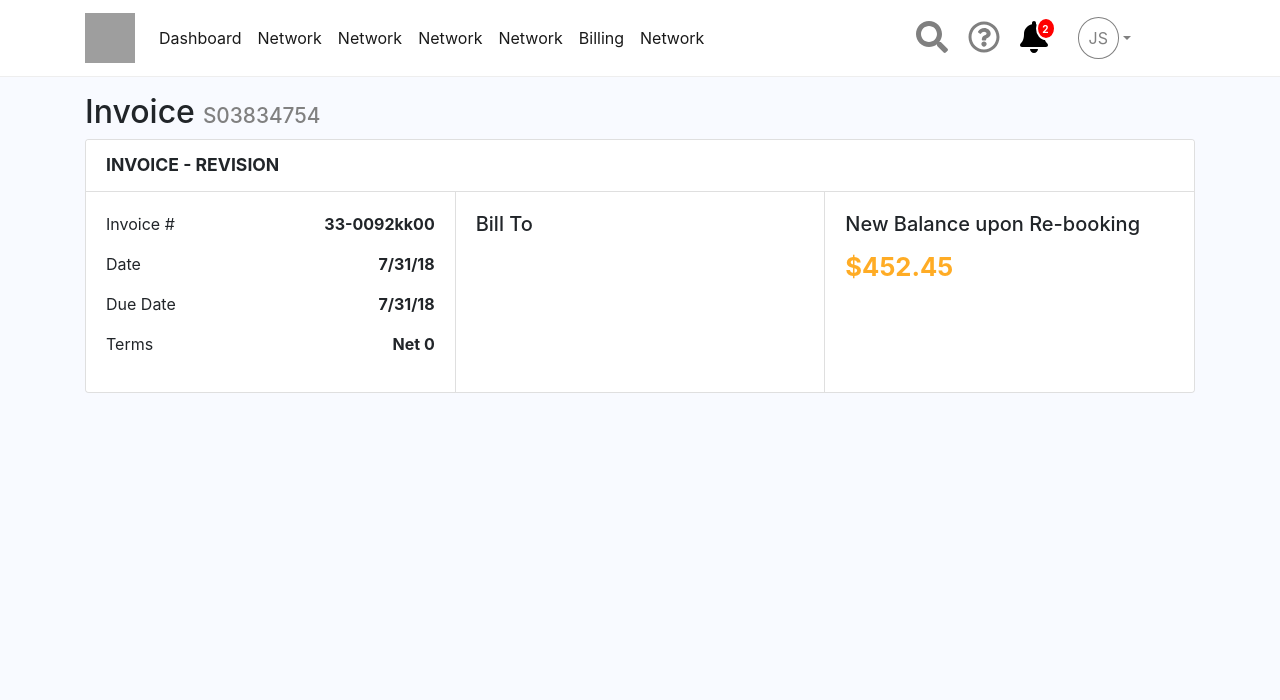
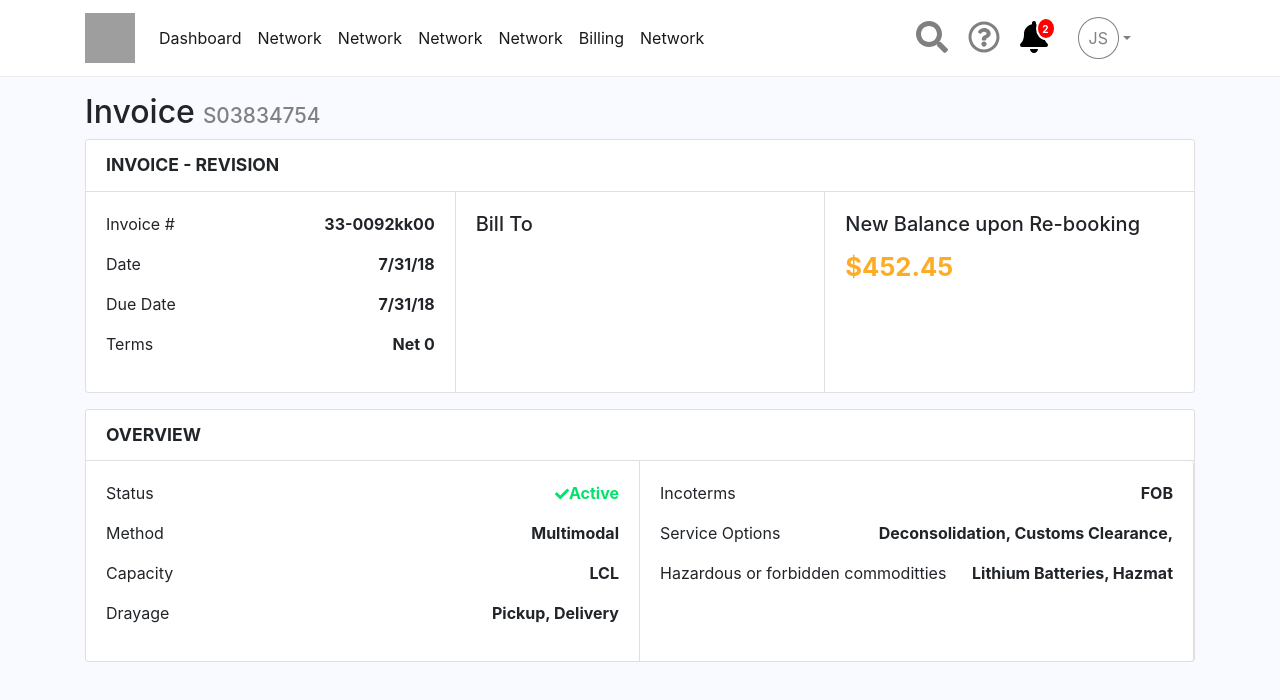
Before and after one commit to LuisRodriguezDev/Examen_React, a React (Create React App) app: page / in a window 1280 px wide. Shown: the top 700 px of the page. Built offline with nearby package versions, Linux system fonts and the light colour scheme; grey boxes are pictures that could not be loaded.

Commit message:
Añadir codigo del componente

```diff
--- a/src/componentes/Overview/Overview.css
+++ b/src/componentes/Overview/Overview.css
@@ -0,0 +1,41 @@
+.Overview {
+    margin-top: 1rem;
+    margin-bottom: 1rem;
+}
+
+.Overview .encabezado-carta {
+    font-size: 1.1rem;
+    font-weight: bold;
+    text-transform: uppercase;
+    background-color: white !important;
+}
+
+.Overview .valor {
+    float: right;
+    right: 8px;
+    font-weight: bold;
+}
+
+.Overview .status {
+    color: #00E36A;
+    margin-left: 3px;
+}
+
+/* Codigo para crear las columnas */
+.Overview > .container > .card > .card-body {
+    margin: 0;
+    padding: 0;
+}
+
+.Overview > .container > .card > .card-body > .card-group > .card {
+    border-top: none;
+    border-bottom: none;
+}
+
+.Overview > .container > .card > .card-body > .card-group > .card:nth-of-type(1) {
+    border-left: none;
+}
+
+.Overview > .container > .card > .card-body > .card-group > .card:nth-of-type(3) {
+    border-right: none;
+}
--- a/src/componentes/Overview/Overview.js
+++ b/src/componentes/Overview/Overview.js
@@ -1,10 +1,50 @@
 import React from 'react';
+import { library } from '@fortawesome/fontawesome-svg-core';
+import { faCheck } from '@fortawesome/free-solid-svg-icons';
+import { FontAwesomeIcon } from '@fortawesome/react-fontawesome';
 import './Overview.css';
+
+library.add(faCheck);
 
 const Overview = () => {
   return (
     <div className="Overview">
-
+      <div className="container">
+        <div className="card">
+          <div className="card-header encabezado-carta">
+            Overview
+          </div>
+          <div className="card-body">
+            <div className="card-group">
+              <div className="card">
+                <div className="card-body">
+                  <p>
+                    Status
+                    <span className="valor status">
+                    <FontAwesomeIcon
+                      icon="check"
+                      size="sm"
+                      color="#00E36A"
+                    />
+                    Active
+                    </span>
+                  </p>
+                  <p>Method <span className="valor">Multimodal</span></p>
+                  <p>Capacity <span className="valor">LCL</span></p>
+                  <p>Drayage <span className="valor">Pickup, Delivery</span></p>
+                </div>
+              </div>
+              <div className="card">
+                <div className="card-body">
+                  <p>Incoterms <span className="valor">FOB</span></p>
+                  <p>Service Options <span className="valor">Deconsolidation, Customs Clearance, </span></p>
+                  <p>Hazardous or forbidden commoditties <span className="valor">Lithium Batteries, Hazmat</span></p>
+                </div>
+              </div>
+            </div>
+          </div>
+        </div>
+      </div>
     </div>
   );
 };
```
